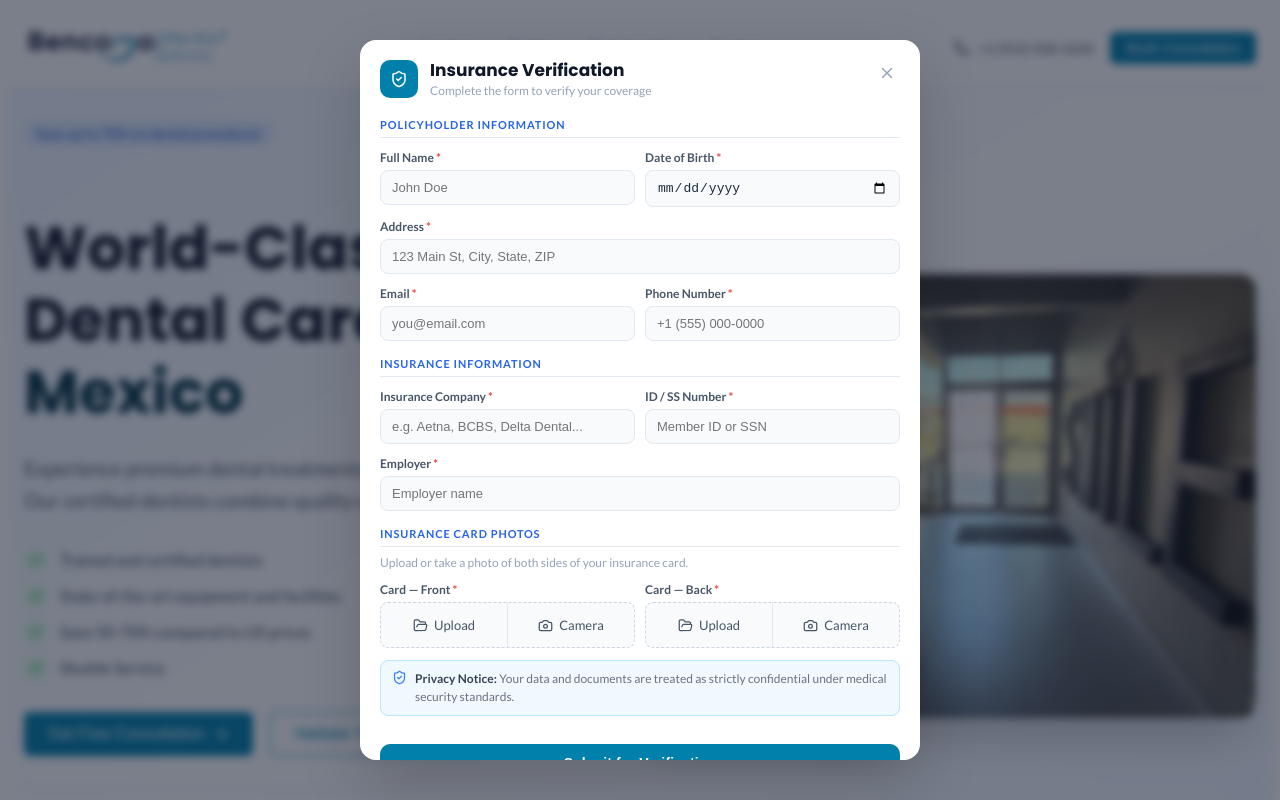
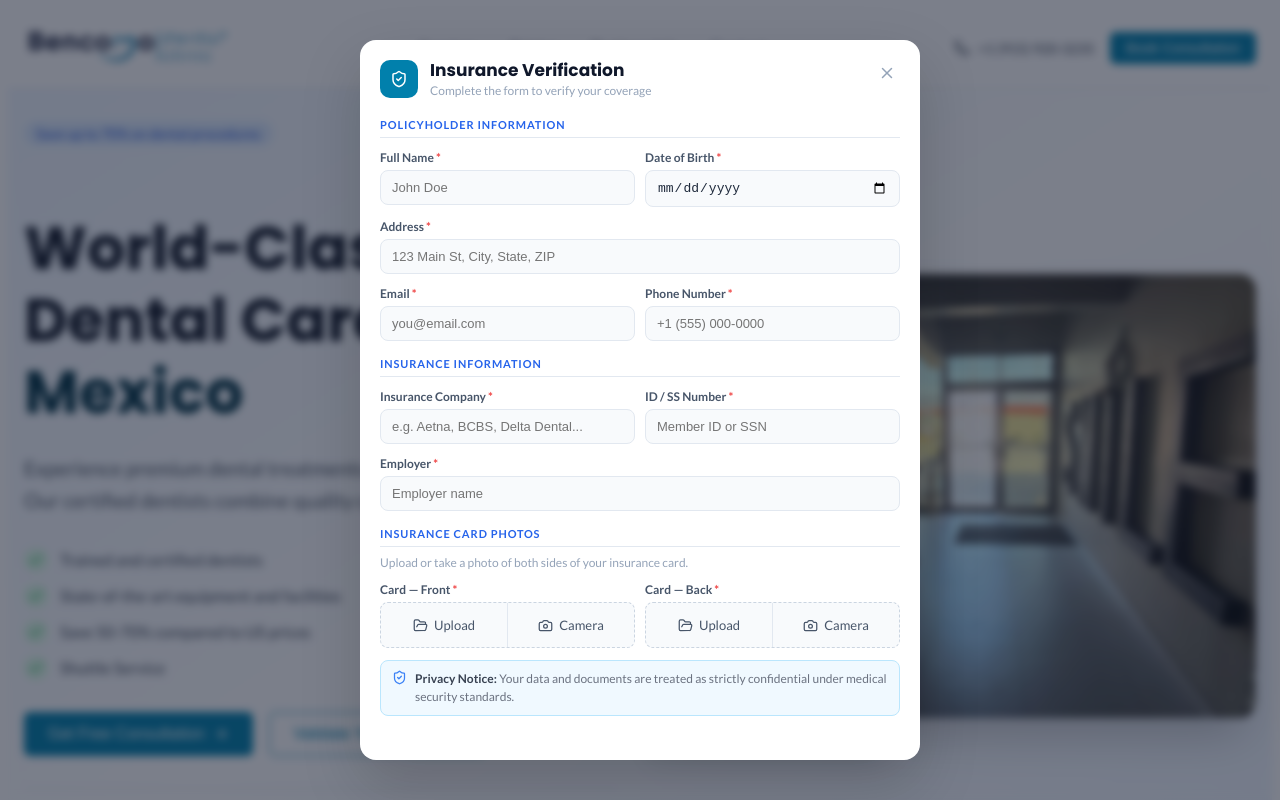
Before and after one commit to victorroddev/bencomo-landing-page, a React (Vite) app: page / in a window 1280 px wide. Both pictures are taken after a click on the button "Validate Your Insurance". Shown: the top 800 px of the page. Built offline with nearby package versions, Linux system fonts and the light colour scheme.

Commit message:
Fix insuranceform

```diff
--- a/src/components/InsuranceModal.tsx
+++ b/src/components/InsuranceModal.tsx
@@ -1,5 +1,11 @@
-import React, { useState, FormEvent, useEffect } from "react";
+import React, { useState, FormEvent, useEffect, useRef } from "react";
 import { X, ShieldCheck, AlertCircle, CheckCircle2, ChevronDown, Camera, FolderOpen, Trash2 } from "lucide-react";
+
+declare global {
+  interface Window {
+    turnstile: any;
+  }
+}
 
 interface InsuranceModalProps {
   isOpen: boolean;
@@ -24,15 +30,29 @@ export const InsuranceModal: React.FC<InsuranceModalProps> = ({ isOpen, onClose
   const [provider, setProvider] = useState("");
   const [frontFile, setFrontFile] = useState<{ file: File; preview: string } | null>(null);
   const [backFile, setBackFile] = useState<{ file: File; preview: string } | null>(null);
-  const [turnstileToken, setTurnstileToken] = useState('');
+
+  const [token, setToken] = useState<string>("");
+  const turnstileRef = useRef<HTMLDivElement>(null);
 
   const isDeltaDental = provider.trim().toLowerCase().includes("delta");
 
   useEffect(() => {
-    (window as any).onTurnstileInsuranceSuccess = (token: string) => {
-      setTurnstileToken(token);
-    };
-  }, []);
+    if (isOpen && turnstileRef.current && window.turnstile) {
+      const widgetId = window.turnstile.render(turnstileRef.current, {
+        sitekey: '0x4AAAAAACpk46o5TyzJHgcl',
+        callback: function(token: string) {
+          setToken(token);
+        },
+      });
+
+      return () => {
+        if (window.turnstile) {
+          window.turnstile.remove(widgetId);
+          setToken(""); // Reset token when modal closes or re-renders
+        }
+      };
+    }
+  }, [isOpen]);
 
   const handleFileChange = (
     e: React.ChangeEvent<HTMLInputElement>,
@@ -50,7 +70,7 @@ export const InsuranceModal: React.FC<InsuranceModalProps> = ({ isOpen, onClose
     e.preventDefault();
     setError(null);
 
-    if (!turnstileToken) {
+    if (!token) {
       setError("Please wait for security verification to complete.");
       return;
     }
@@ -61,7 +81,7 @@ export const InsuranceModal: React.FC<InsuranceModalProps> = ({ isOpen, onClose
       const formData = new FormData(e.currentTarget);
       if (frontFile) formData.set("frontID", frontFile.file);
       if (backFile) formData.set("backID", backFile.file);
-      formData.set("cf_turnstile_response", turnstileToken);
+      formData.set("cf_turnstile_response", token);
 
       const response = await fetch("https://mail.api.growy.tech/api/validate-insurance", {
         method: "POST",
@@ -224,14 +244,9 @@ export const InsuranceModal: React.FC<InsuranceModalProps> = ({ isOpen, onClose
             </p>
           </div>
 
-          {/* Turnstile widget */}
-          <div
-            className="cf-turnstile"
-            data-sitekey="0x4AAAAAACpk46o5TyzJHgcl"
-            data-callback="onTurnstileInsuranceSuccess"
-          />
+          <div ref={turnstileRef} style={{ margin: "8px 0" }} />
 
-          <button type="submit" style={styles.submitBtn} disabled={loading}>
+          <button type="submit" style={getSubmitBtnStyle(loading, !!token)} disabled={loading || !token}>
             {loading ? "Sending..." : "Submit for Verification"}
           </button>
         </form>
@@ -252,7 +267,7 @@ const Field = ({
   required,
   children,
 }: {
-  label: string;
+  label:string;
   required?: boolean;
   children: React.ReactNode;
 }) => (
@@ -331,6 +346,33 @@ const ImageUploadField = ({
       )}
     </div>
   );
+};
+
+const getSubmitBtnStyle = (loading: boolean, hasToken: boolean): React.CSSProperties => {
+  const baseStyle = {
+    width: "100%",
+    padding: "11px",
+    borderRadius: 10,
+    border: "none",
+    background: "#0180AC",
+    color: "#fff",
+    fontWeight: 700,
+    fontSize: 14,
+    cursor: "pointer",
+    marginTop: 4,
+    letterSpacing: "0.01em",
+    transition: "opacity 0.2s, background-color 0.2s",
+  };
+
+  if (loading || !hasToken) {
+    return {
+      ...baseStyle,
+      cursor: "not-allowed",
+      opacity: 0.6,
+    };
+  }
+
+  return baseStyle;
 };
 
 const imgPreviewStyles: Record<string, React.CSSProperties> = {
@@ -513,19 +555,7 @@ const styles: Record<string, React.CSSProperties> = {
     borderRadius: 8,
     padding: "9px 11px",
   },
-  submitBtn: {
-    width: "100%",
-    padding: "11px",
-    borderRadius: 10,
-    border: "none",
-    background: "#0180AC",
-    color: "#fff",
-    fontWeight: 700,
-    fontSize: 14,
-    cursor: "pointer",
-    marginTop: 4,
-    letterSpacing: "0.01em",
-  },
+
   successContent: {
     display: "flex",
     flexDirection: "column",
```
